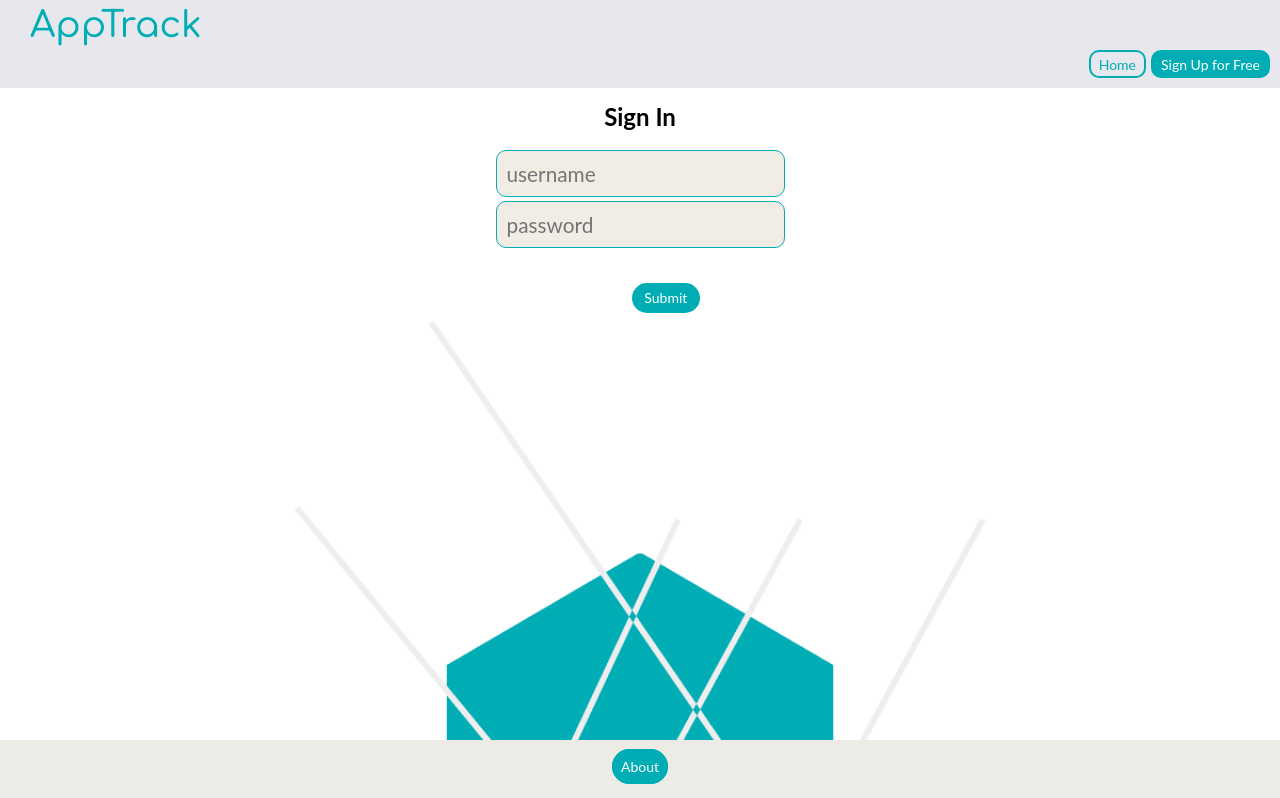
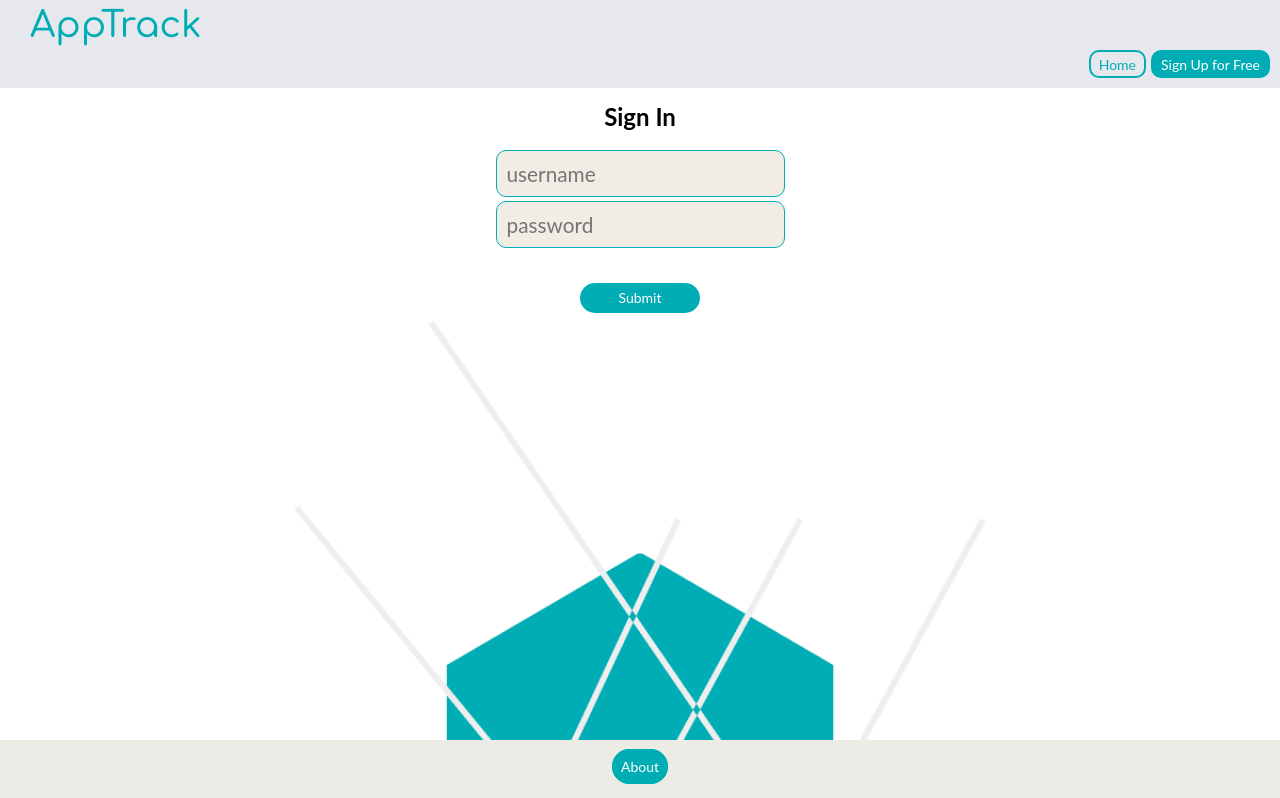
Before and after one commit to jmorales22/Application-tracker-frontend, a React (Create React App) app: page /login in a window 1280 px wide. Shown: the top 798 px of the page. Built offline with nearby package versions, Linux system fonts and the light colour scheme.

Commit message:
styled login page

```diff
--- a/src/components/Login.jsx
+++ b/src/components/Login.jsx
@@ -91,9 +91,7 @@ class Login extends Component {
                 />
               </Centered>
               <Centered>
-                <Centered>
                   <LoginButton type="submit">Submit</LoginButton>
-                </Centered>
               </Centered>
             </form>
           </div>
--- a/src/components/styled.js
+++ b/src/components/styled.js
@@ -121,7 +121,6 @@ export const LoginButton = styled.button`
   width: 120px;
   font-size: 14px;
   font-family: Lato, sans-serif;
-  margin-left: 43%;
   margin-top: 35px;
   padding: 0px;
 `;
```
